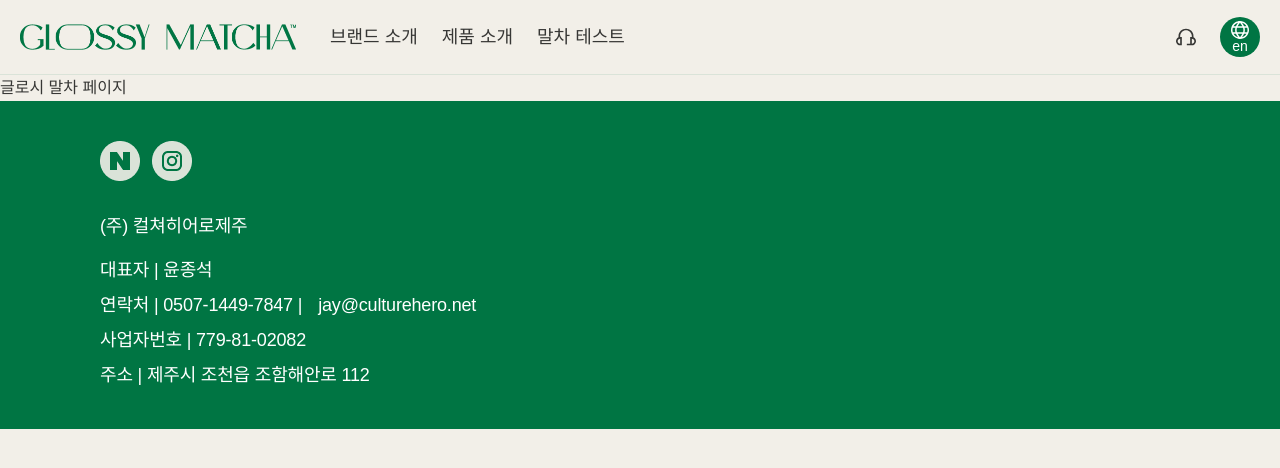
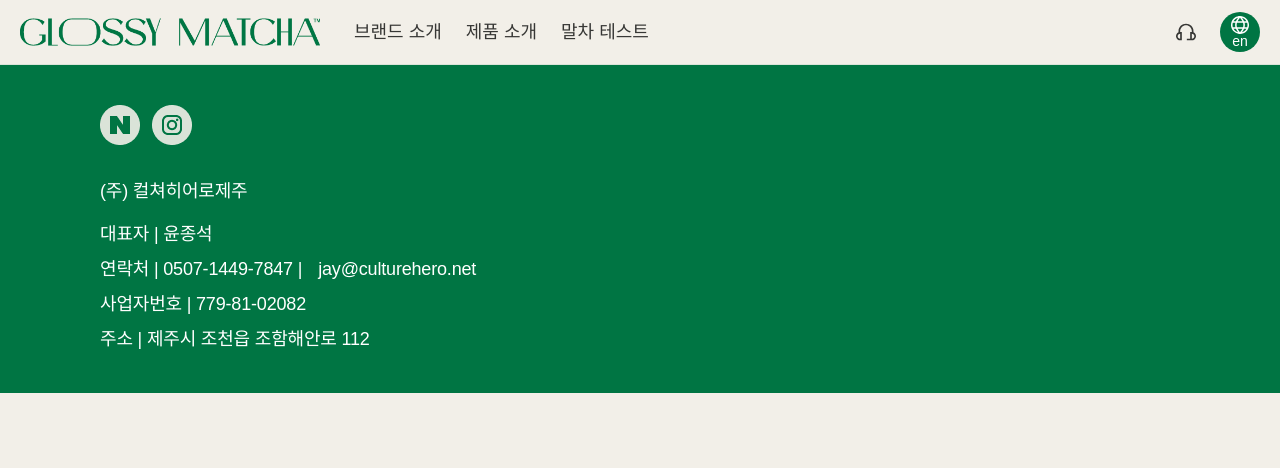
Before and after one commit to Elarin22/Glossy_Matcha, a Next.js app in the folder fe/: page / in a window 1280 px wide. Shown: the top 468 px of the page. Built offline with nearby package versions, Linux system fonts and the light colour scheme; a web font is replaced by a local one.

Commit message:
[FE] 헤더 로고 크기 변경

```diff
--- a/fe/src/app/page.tsx
+++ b/fe/src/app/page.tsx
@@ -1,10 +1,10 @@
-'use client';
+"use client";
 
 export default function Home() {
   return (
     <>
       <main>
-        <h1>글로시 말차 페이지</h1>
+        <h1 className="sr-only">글로시말차 홈페이지</h1>
       </main>
     </>
   );
--- a/fe/src/components/Header/Header.tsx
+++ b/fe/src/components/Header/Header.tsx
@@ -52,8 +52,8 @@ export default function Header() {
               src="/images/logo/logo-1.png"
               alt="Glossy Matcha"
               className={styles["logo-pc"]}
-              width={276}
-              height={50}
+              width={300}
+              height={28}
               priority
             />
             <Image
```
